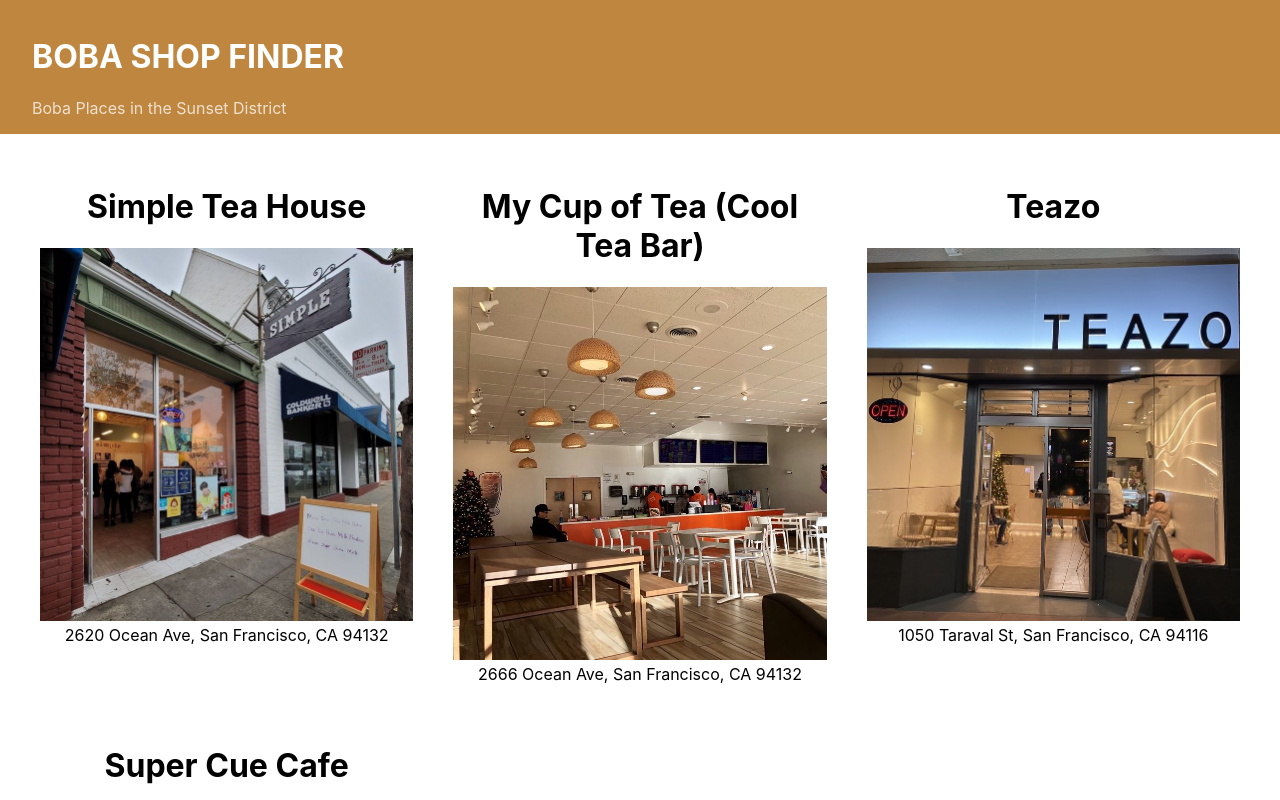
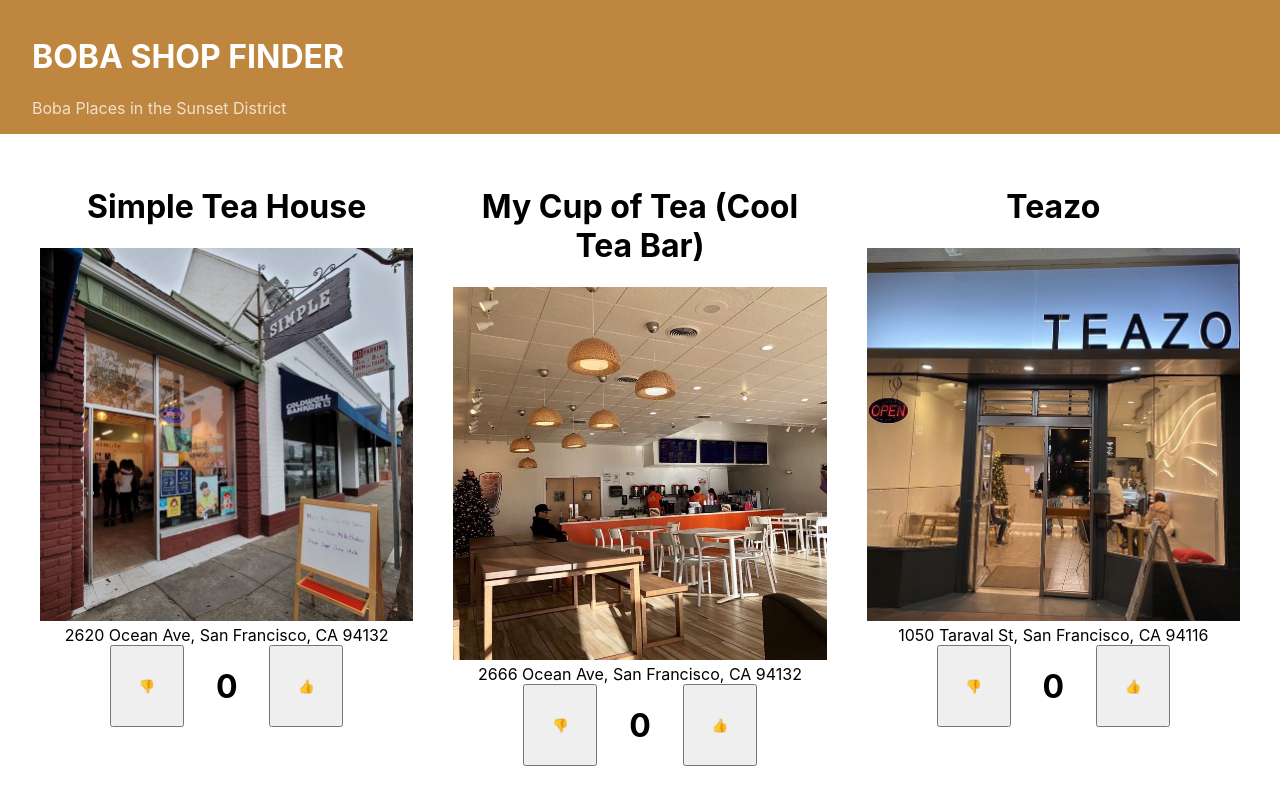
Before and after one commit to matthewwei35/boba-shop-finder, a React (Create React App) app: page / in a window 1280 px wide. Shown: the top 800 px of the page. Built offline with nearby package versions, Linux system fonts and the light colour scheme.

Commit message:
[add] Like component

```diff
--- a/src/components/BobaPlace/BobaPlace.js
+++ b/src/components/BobaPlace/BobaPlace.js
@@ -1,5 +1,6 @@
 import React from 'react';
 import './BobaPlace.css'
+import Like from '../Like/Like';
 
 function BobaPlace(props) {
   const { name, image, address } = props;
@@ -12,6 +13,7 @@
         alt="Boba place"
         />
       <div>{address}</div>
+      <Like />
     </div>
   )
 }
--- /dev/null
+++ b/src/components/Like/Like.css
@@ -0,0 +1,13 @@
+.Like {
+  display: flex;
+  justify-content: center;
+  flex-direction: row;
+}
+
+.Like > h1 {
+  padding: 0 1em;
+}
+
+.Like > button {
+  padding: 0 2em;
+}
--- /dev/null
+++ b/src/components/Like/Like.js
@@ -0,0 +1,32 @@
+import React, { Component } from 'react';
+import './Like.css'
+
+class Like extends Component {
+  constructor(props) {
+    super(props)
+
+    this.state = {
+      count: 0
+    }
+  }
+
+  render() {
+    return (
+      <div className="Like">
+        <button
+          onClick={() => {
+            this.setState({ count: this.state.count - 1  })
+          }}
+        >👎</button>
+        <h1>{this.state.count}</h1>
+        <button
+          onClick={() => {
+            this.setState({ count: this.state.count + 1 })
+          }}
+        >👍</button>
+      </div>
+    )
+  }
+}
+
+export default Like;
```
